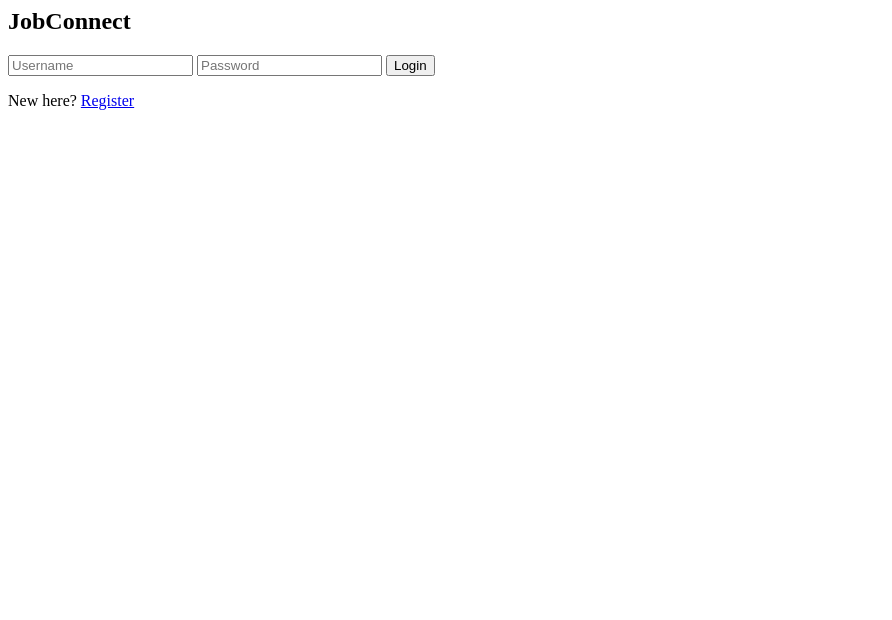
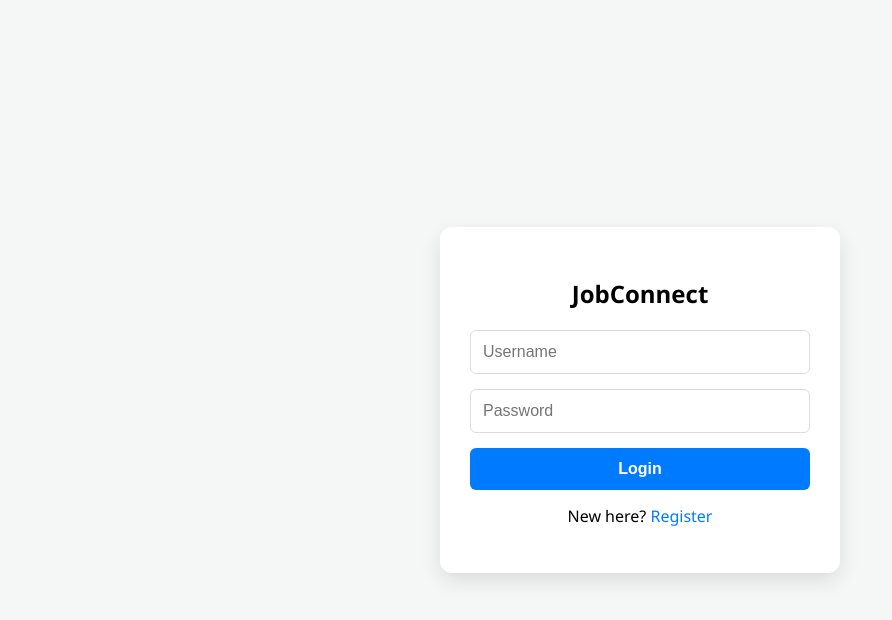
Before and after one commit to visionblack3/JobConnectFront, a website: page index.html in a window 1280 px wide. Shown: the whole page, without its empty margins (0-892 px from the left). Drawn offline with Linux system fonts and the light colour scheme.

Commit message:
Refactor index.html structure and add doctype 01

```diff
--- a/index.html
+++ b/index.html
@@ -1,3 +1,13 @@
+<!DOCTYPE html>
+<html lang="en">
+<head>
+    <meta charset="UTF-8">
+    <meta name="viewport" content="width=device-width, initial-scale=1.0">
+    <title>Login - JobConnect</title>
+    <link rel="stylesheet" href="style.css">
+</head>
+<body>
+
 <div class="auth-container">
     <div class="card">
         <h2>JobConnect</h2>
@@ -12,3 +22,7 @@
         </form>
     </div>
 </div>
+
+<script src="script.js"></script>
+</body>
+</html>
```
